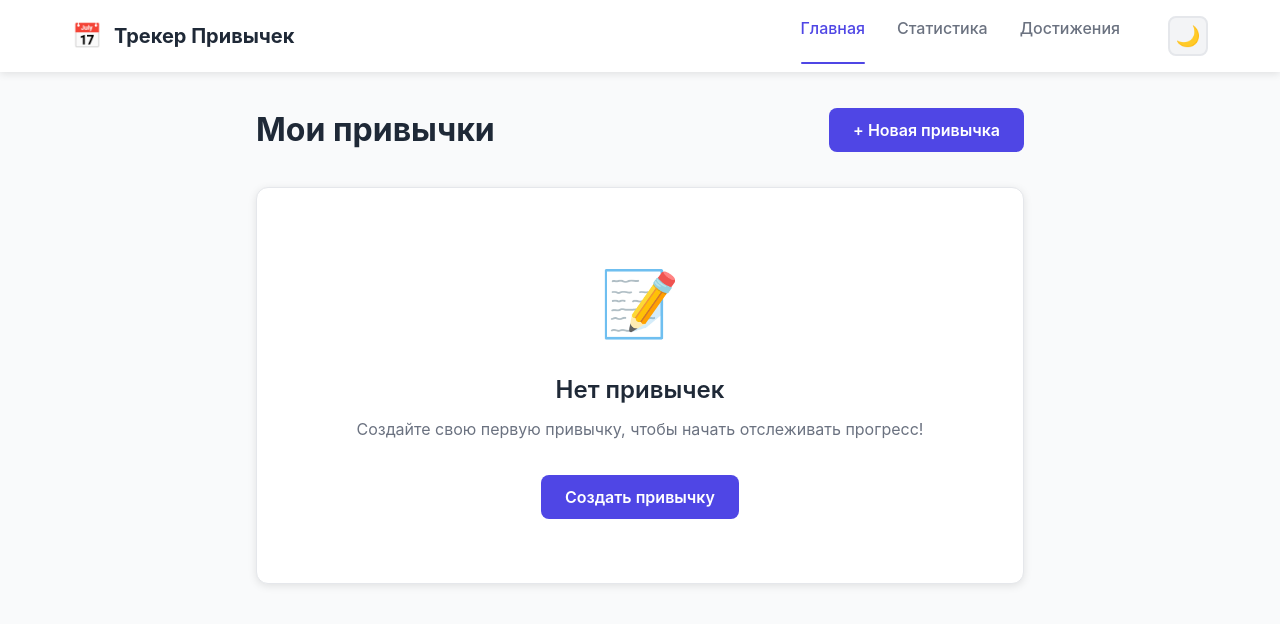
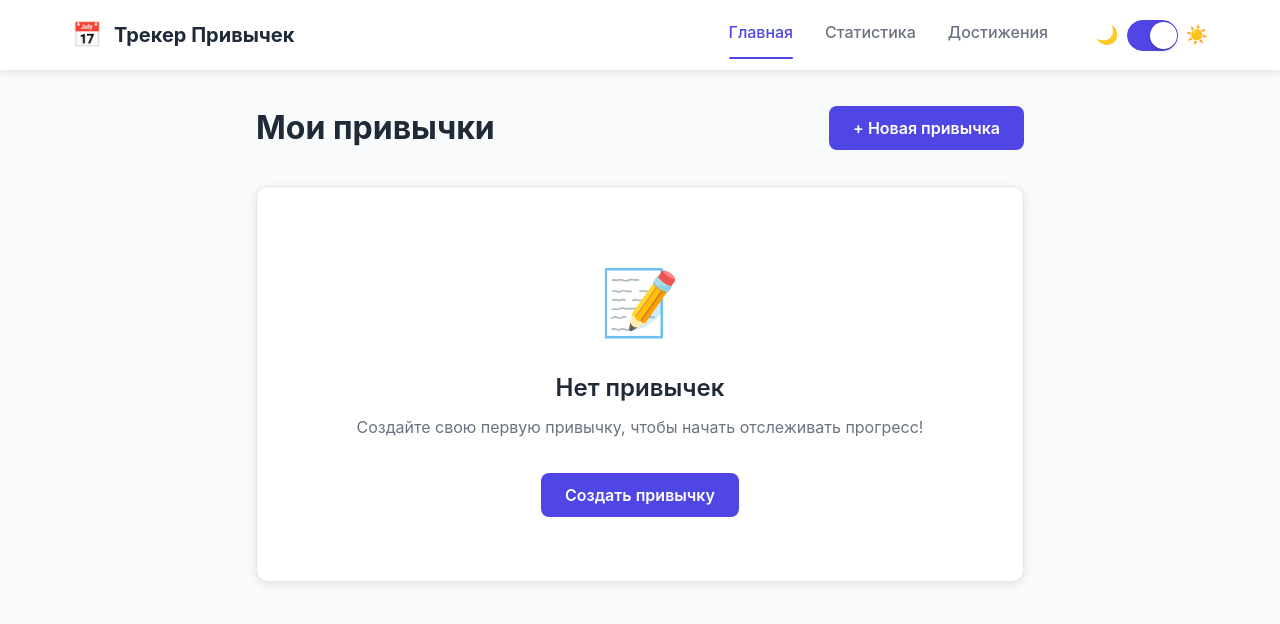
Before and after one commit to Tilkerman/project-pwa, a Vue app: page / in a window 1280 px wide. Shown: the top 624 px of the page. Built offline with nearby package versions, Linux system fonts and the light colour scheme.

Commit message:
Replace theme button with iOS-style toggle switch

```diff
--- a/src/App.vue
+++ b/src/App.vue
@@ -10,10 +10,14 @@
           <router-link to="/" class="nav-link">Главная</router-link>
           <router-link to="/stats" class="nav-link">Статистика</router-link>
           <router-link to="/achievements" class="nav-link">Достижения</router-link>
-          <button class="theme-toggle" @click="themeStore.toggleTheme" :title="themeStore.isDark ? 'Светлая тема' : 'Темная тема'">
-            <span v-if="themeStore.isDark">☀️</span>
-            <span v-else>🌙</span>
-          </button>
+          <div class="theme-toggle-container">
+            <span class="theme-label">🌙</span>
+            <label class="ios-toggle">
+              <input type="checkbox" :checked="!themeStore.isDark" @change="themeStore.toggleTheme">
+              <span class="ios-toggle-slider"></span>
+            </label>
+            <span class="theme-label">☀️</span>
+          </div>
         </div>
       </div>
     </nav>
@@ -109,25 +113,72 @@ onMounted(async () => {
   border-radius: 2px;
 }
 
-.theme-toggle {
-  background: var(--bg-tertiary);
-  border: 2px solid var(--border-color);
-  border-radius: 8px;
-  width: 2.5rem;
-  height: 2.5rem;
+.theme-toggle-container {
   display: flex;
   align-items: center;
-  justify-content: center;
-  cursor: pointer;
-  font-size: 1.25rem;
-  transition: all 0.3s ease;
+  gap: 0.5rem;
   margin-left: 1rem;
 }
 
-.theme-toggle:hover {
-  background: var(--bg-hover);
+.theme-label {
+  font-size: 1.125rem;
+  user-select: none;
+}
+
+.ios-toggle {
+  position: relative;
+  display: inline-block;
+  width: 51px;
+  height: 31px;
+}
+
+.ios-toggle input {
+  opacity: 0;
+  width: 0;
+  height: 0;
+}
+
+.ios-toggle-slider {
+  position: absolute;
+  cursor: pointer;
+  top: 0;
+  left: 0;
+  right: 0;
+  bottom: 0;
+  background-color: var(--bg-tertiary);
+  transition: 0.3s;
+  border-radius: 34px;
+  border: 1px solid var(--border-color);
+}
+
+.ios-toggle-slider:before {
+  position: absolute;
+  content: "";
+  height: 27px;
+  width: 27px;
+  left: 2px;
+  bottom: 1px;
+  background-color: white;
+  transition: 0.3s;
+  border-radius: 50%;
+  box-shadow: 0 2px 4px rgba(0, 0, 0, 0.2);
+}
+
+.ios-toggle input:checked + .ios-toggle-slider {
+  background-color: var(--primary-color);
   border-color: var(--primary-color);
-  transform: scale(1.1);
+}
+
+.ios-toggle input:checked + .ios-toggle-slider:before {
+  transform: translateX(20px);
+}
+
+.ios-toggle input:focus + .ios-toggle-slider {
+  box-shadow: 0 0 0 3px rgba(79, 70, 229, 0.2);
+}
+
+.ios-toggle:hover .ios-toggle-slider {
+  border-color: var(--primary-color);
 }
 
 .main-content {
```
